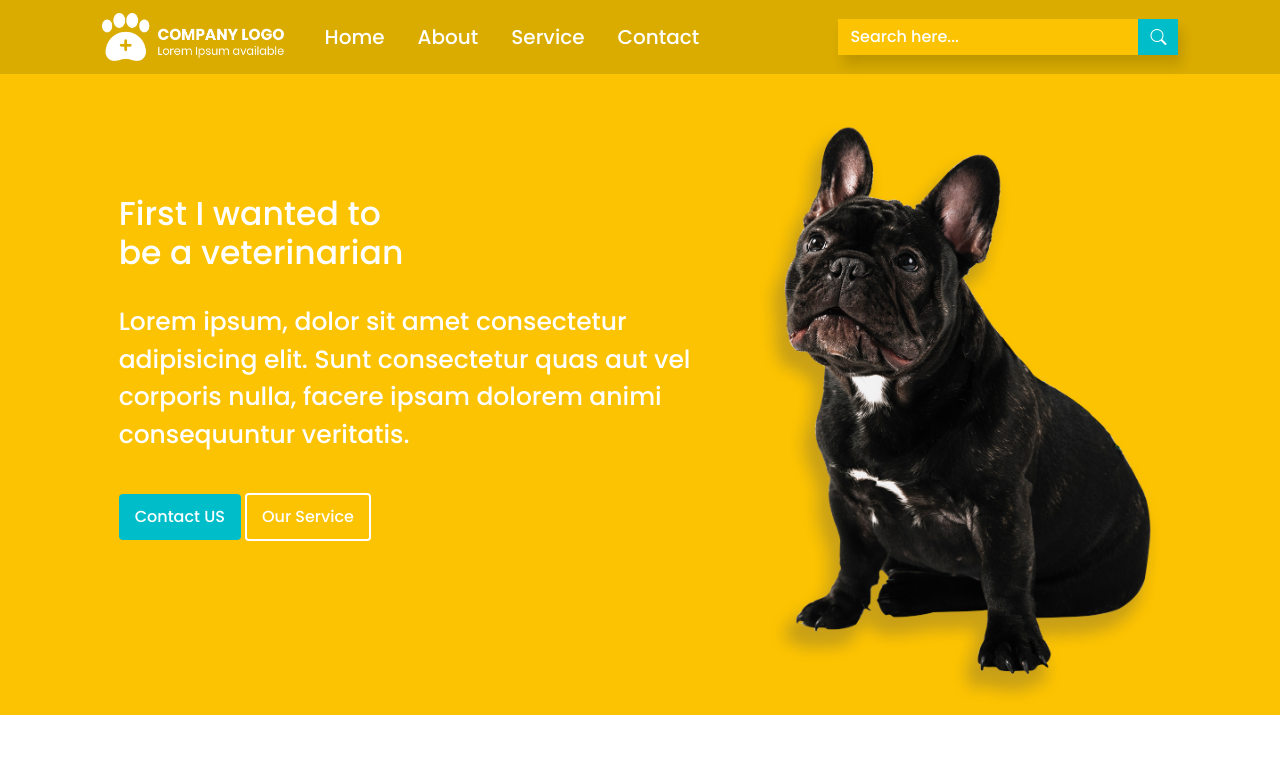
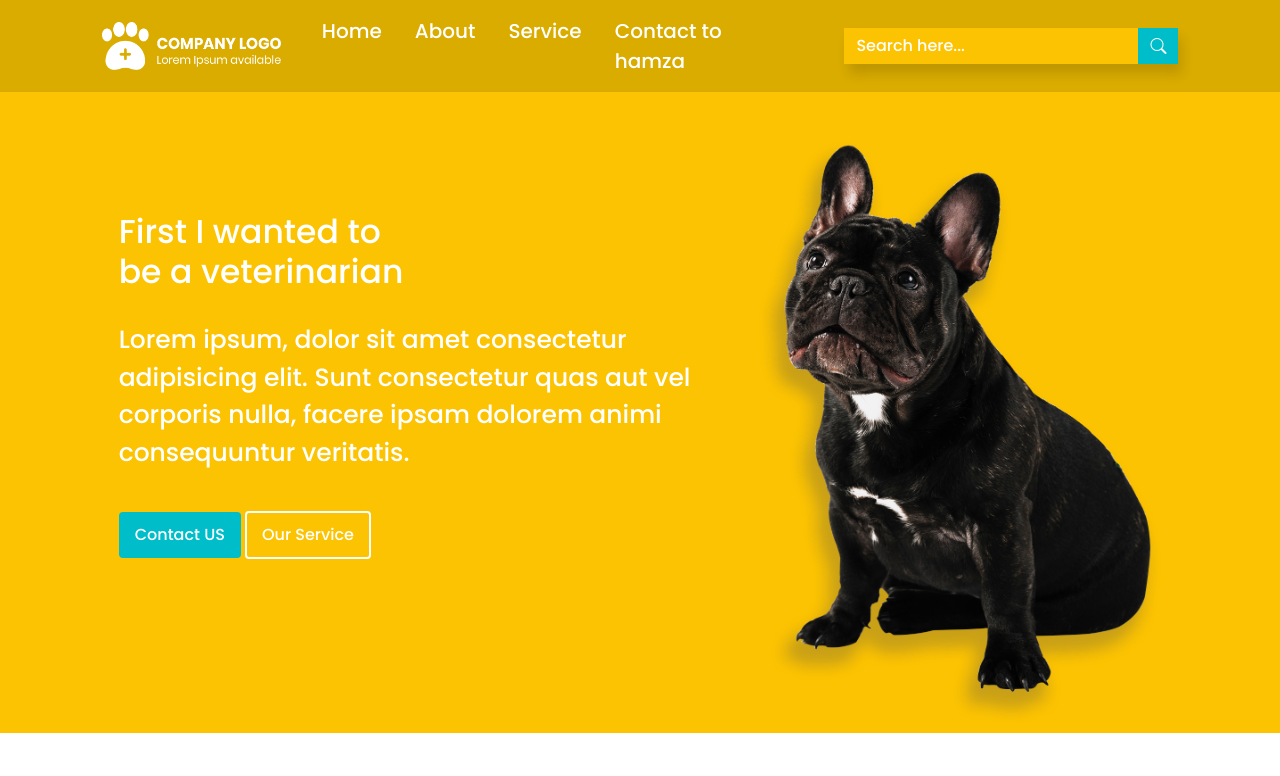
Before and after one commit to mrhamxo/Custom-Bootstrap-Landing-Page, a plain HTML site: page index.html in a window 1280 px wide. Shown: the top 776 px of the page. Drawn offline with nearby package versions, Linux system fonts and the light colour scheme.

Commit message:
changed index

```diff
--- a/index.html
+++ b/index.html
@@ -51,7 +51,7 @@
               <a class="nav-link" href="#">Service</a>
             </li>
             <li class="nav-item">
-              <a class="nav-link" href="#">Contact</a>
+              <a class="nav-link" href="#">Contact to hamza</a>
             </li>
           </ul>
           <form class="d-flex" id="search-form">
```
